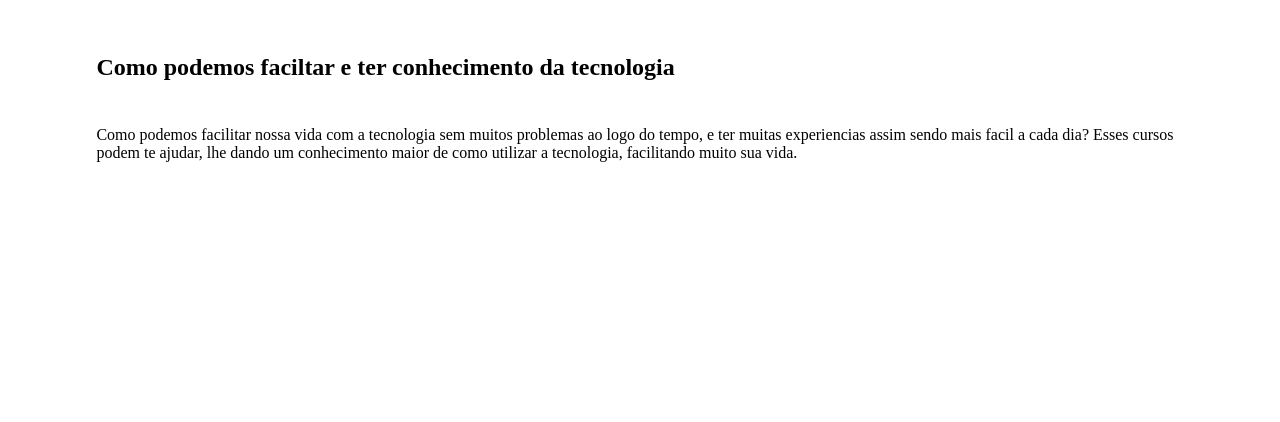
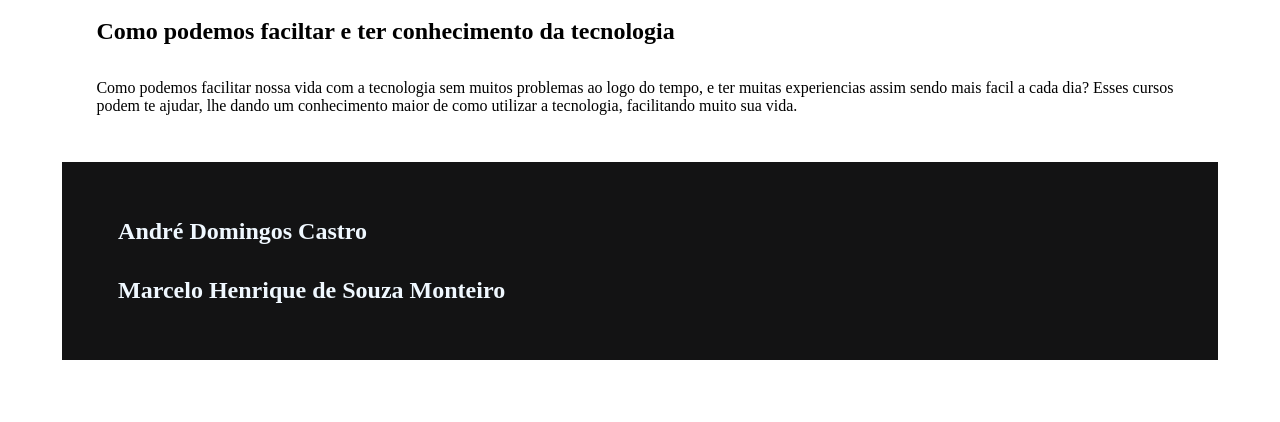
Before and after one commit to Andre-Domingos/Projeto_Agrinho2, a plain HTML site: page index.html in a window 1280 px wide. Shown: the part 723-1145 px from the top of the page. Before the commit the page ends 981 px from the top, so only its background shows below. Drawn offline with Linux system fonts and the light colour scheme.

Commit message:
Add files via upload

```diff
--- a/index.html
+++ b/index.html
@@ -48,4 +48,12 @@
            Esses cursos podem te ajudar, lhe dando um conhecimento maior de como utilizar a
            tecnologia, facilitando muito sua vida.</p>
     </section>
+    <section class="rodape">
+
+    <footer class="nomes-do-rodape">
+        <h1>André Domingos Castro</h1>
+        <h1>Marcelo Henrique de Souza Monteiro</h1>
+    </footer>
+
+    </section>
 </body>
--- a/stily.css
+++ b/stily.css
@@ -1,9 +1,15 @@
 *{
-    margin: 0;
-    padding: 2%;
+    margin: 1%;
+    padding: 1%;
 }
 
 .cabeçalho{
     background-color:rgba(12, 15, 45, 1);
     color: aliceblue;
 }
+
+.rodape{
+    background-color: rgba(19, 19, 20, 1);
+    color: aliceblue;
+
+}
```
